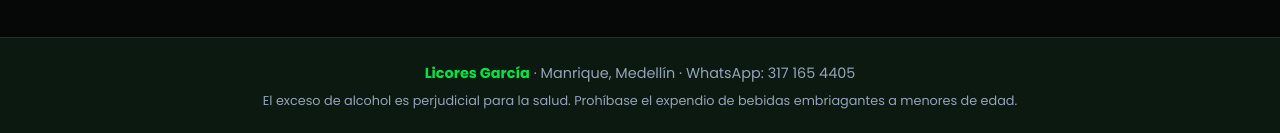
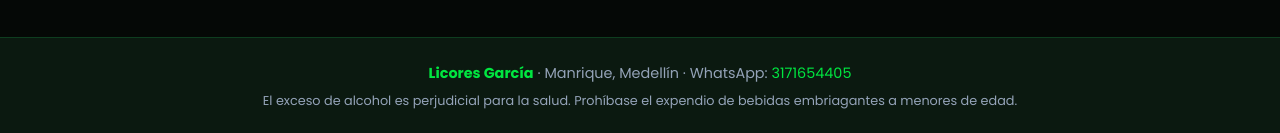
Before and after one commit to daniellopez-adv/proyecto-web-adsito, a plain HTML site: page index.html in a window 1280 px wide. Shown: the part 1188-1321 px from the top of the page. Drawn offline with Linux system fonts and the light colour scheme.

Commit message:
corrección footer

```diff
--- a/index.html
+++ b/index.html
@@ -91,7 +91,7 @@
   </main>
 <footer class="pie">
     <div class="contenedor">
-      <p><strong>Licores García</strong> · Manrique, Medellín · WhatsApp: 317 165 4405</p>
+      <p><strong>Licores García</strong> · Manrique, Medellín · WhatsApp: <a href="https://wa.me/3171654405?" target="_blank">3171654405</a></p>
       <p>El exceso de alcohol es perjudicial para la salud. Prohíbase el expendio de bebidas embriagantes a menores de edad.</p>
     </div>
   </footer>
```
